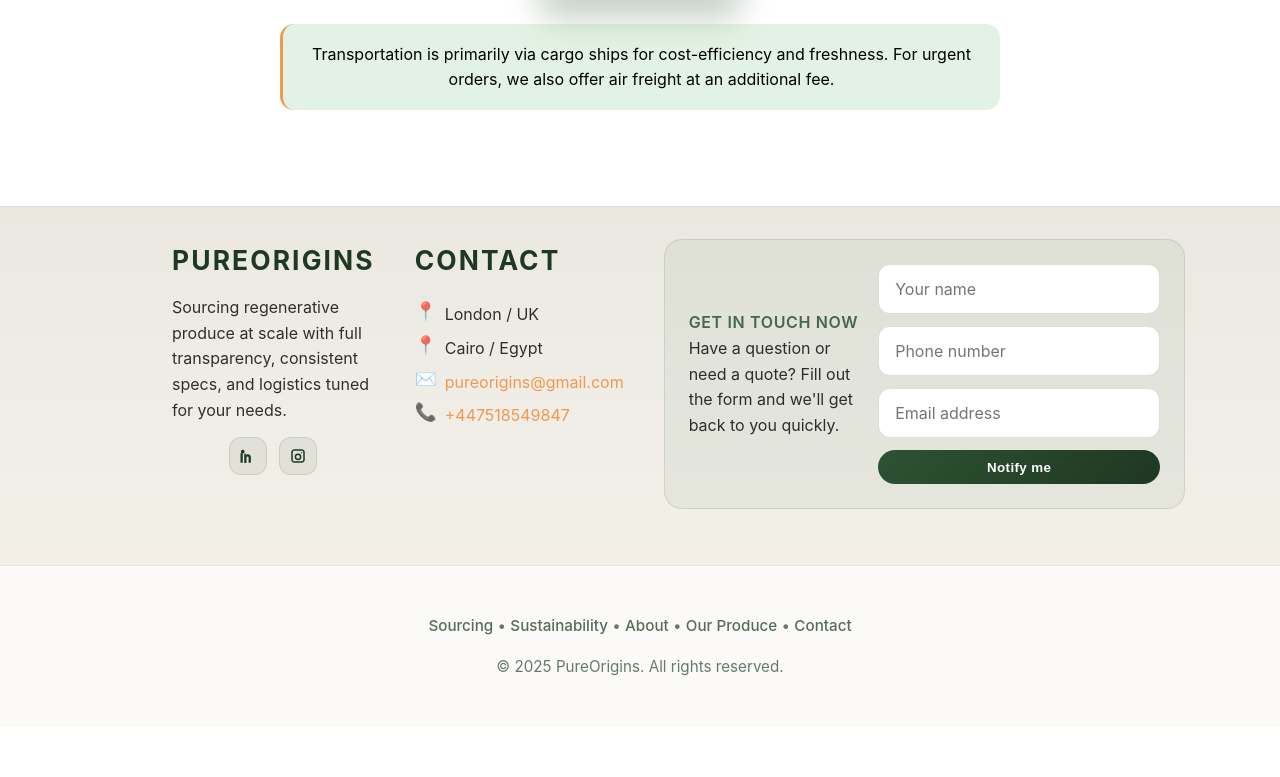
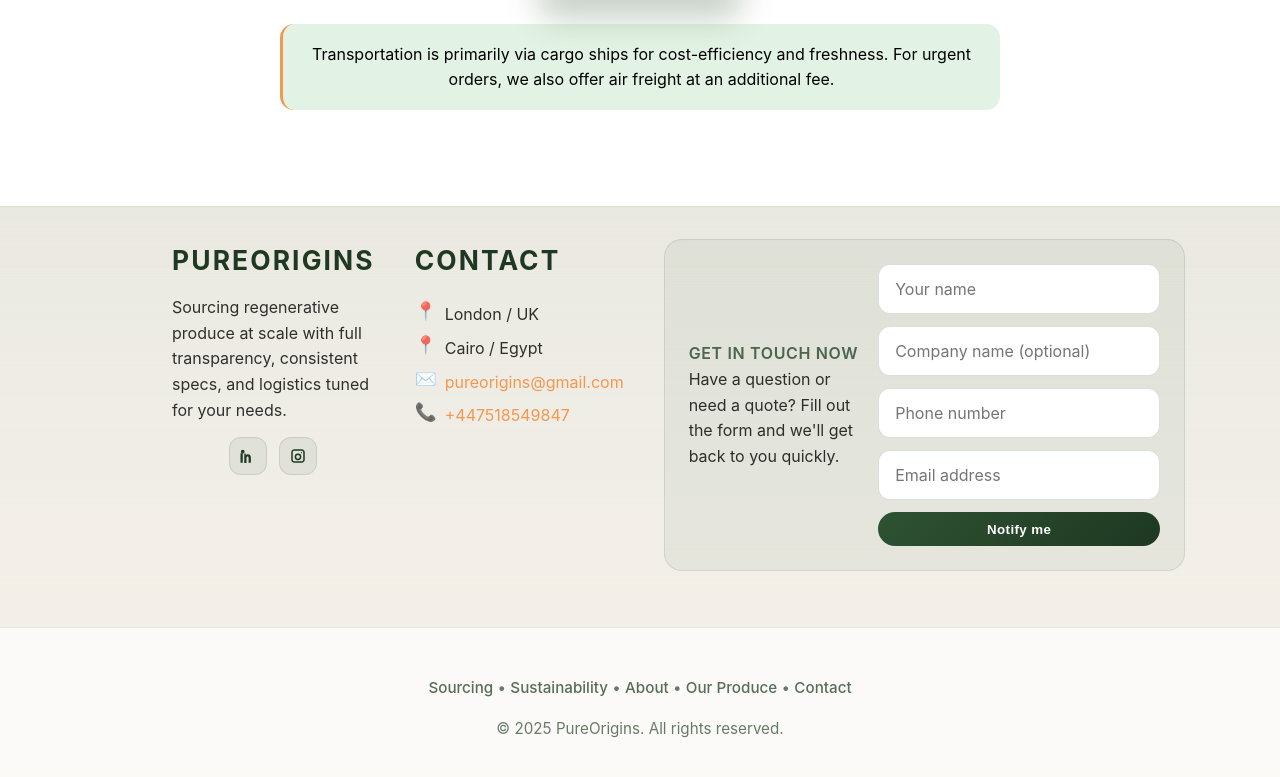
Before and after one commit to toronado93/PureOrigins, a React (Vite) app in the folder client/: page / in a window 1280 px wide. Shown: the part 1847-2624 px from the top of the page. Before the commit the page ends 2574 px from the top, so only its background shows below. Built offline with nearby package versions, Linux system fonts and the light colour scheme.

Commit message:
ammended so styling errors and updated form content

```diff
--- a/client/api/contact.ts
+++ b/client/api/contact.ts
@@ -9,7 +9,7 @@ module.exports = async function handler(req: any, res: any): Promise<void> {
     return;
   }
 
-  const { name, phone, email } = req.body ?? {};
+  const { name, company, phone, email } = req.body ?? {};
 
   if (!name || !phone || !email) {
     res.status(400).json({ error: "Missing required fields." });
@@ -39,12 +39,17 @@ module.exports = async function handler(req: any, res: any): Promise<void> {
     "PureOrigins <onboarding@resend.dev>";
 
   try {
+    const subjectName = String(name).trim();
+    const subject = subjectName
+      ? `${subjectName} has requested a call back!`
+      : "New call back request";
+
     const { error } = await resend.emails.send({
       from,
       to,
-      subject: "PureOrigins contact request",
+      subject,
       reply_to: String(email),
-      text: `Name: ${name}\nPhone: ${phone}\nEmail: ${email}`,
+      text: `Name: ${name}\nCompany: ${company || "-"}\nPhone: ${phone}\nEmail: ${email}`,
     });
 
     if (error) {
--- a/client/package.json
+++ b/client/package.json
@@ -17,6 +17,7 @@
   "devDependencies": {
     "@types/react": "^18.2.21",
     "@types/react-dom": "^18.2.7",
+    "@types/node": "^20.11.30",
     "autoprefixer": "^10.4.21",
     "postcss": "^8.5.6",
     "tailwindcss": "^4.1.16",
--- a/client/src/components/Footer.tsx
+++ b/client/src/components/Footer.tsx
@@ -1,7 +1,12 @@
 import { useState } from "react";
 
 export default function Footer(): JSX.Element {
-  const [form, setForm] = useState({ name: "", phone: "", email: "" });
+  const [form, setForm] = useState({
+    name: "",
+    company: "",
+    phone: "",
+    email: "",
+  });
   const [error, setError] = useState<string | null>(null);
   const [status, setStatus] = useState<"idle" | "sending" | "success">("idle");
 
@@ -15,6 +20,7 @@ export default function Footer(): JSX.Element {
   ): Promise<void> => {
     e.preventDefault();
     const name = form.name.trim();
+    const company = form.company.trim();
     const phone = form.phone.trim();
     const email = form.email.trim();
 
@@ -42,7 +48,7 @@ export default function Footer(): JSX.Element {
       const response = await fetch("/api/contact", {
         method: "POST",
         headers: { "Content-Type": "application/json" },
-        body: JSON.stringify({ name, phone, email }),
+        body: JSON.stringify({ name, company, phone, email }),
       });
 
       if (!response.ok) {
@@ -55,7 +61,7 @@ export default function Footer(): JSX.Element {
       }
 
       setStatus("success");
-      setForm({ name: "", phone: "", email: "" });
+      setForm({ name: "", company: "", phone: "", email: "" });
     } catch (err) {
       const message =
         err instanceof Error ? err.message : "Unable to send request.";
@@ -165,7 +171,7 @@ export default function Footer(): JSX.Element {
           </div>
           <form className="footer__form" onSubmit={handleSubmit}>
             <label className="sr-only" htmlFor="contact-name">
-              Full name
+              Your name
             </label>
             <input
               type="text"
@@ -174,6 +180,17 @@ export default function Footer(): JSX.Element {
               placeholder="Your name"
               required
               value={form.name}
+              onChange={handleChange}
+            />
+            <label className="sr-only" htmlFor="contact-company">
+              Company name (optional)
+            </label>
+            <input
+              type="text"
+              id="contact-company"
+              name="company"
+              placeholder="Company name (optional)"
+              value={form.company}
               onChange={handleChange}
             />
             <label className="sr-only" htmlFor="contact-phone">
--- a/client/tsconfig.json
+++ b/client/tsconfig.json
@@ -6,10 +6,11 @@
     "jsx": "react-jsx",
     "module": "ESNext",
     "moduleResolution": "Node",
+    "types": ["node"],
     "strict": true,
     "esModuleInterop": true,
     "skipLibCheck": true,
     "forceConsistentCasingInFileNames": true
   },
-  "include": ["src"]
+  "include": ["src", "api"]
 }
```
Also changed, not shown: 1 other file (tests, documents, lock files or other folders).
